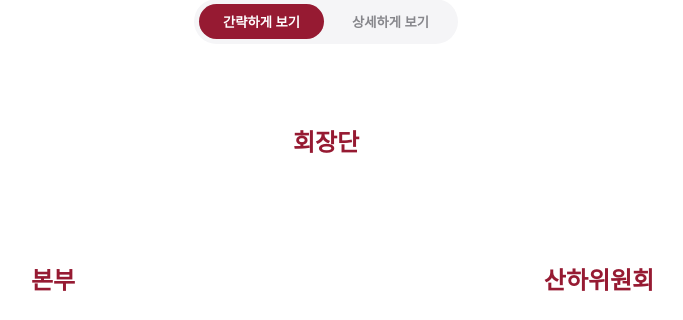
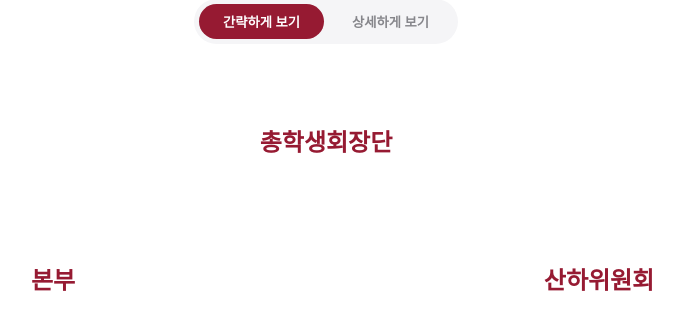
Before and after one commit to SeonGyuJang/38th_website, a Flask app: page /organization in a window 1280 px wide. Shown: the part 243-563 px from the top of the page, without its empty margins (314-997 px from the left). Run offline with Flask 3, Linux system fonts and the light colour scheme; data that the repository does not hold is empty; some web fonts are replaced.

Commit message:
Update organization.html

```diff
--- a/templates/organization.html
+++ b/templates/organization.html
@@ -13,7 +13,7 @@
 
     <div id="view-simple">
         <div style="margin-bottom: clamp(40px, 8vw, 60px);">
-            <h2 style="text-align: center; font-size: clamp(1.25rem, 3vw, 1.5rem); color: var(--ku-crimson); margin-bottom: clamp(28px, 5vw, 40px);">회장단</h2>
+            <h2 style="text-align: center; font-size: clamp(1.25rem, 3vw, 1.5rem); color: var(--ku-crimson); margin-bottom: clamp(28px, 5vw, 40px);">총학생회장단</h2>
             <div style="display: flex; justify-content: center; gap: clamp(20px, 4vw, 32px); flex-wrap: wrap;">
                 {% for p in presidents %}
                 <div class="apple-card" style="width: 100%; max-width: 320px; text-align: center; padding: clamp(24px, 5vw, 32px);">
```
